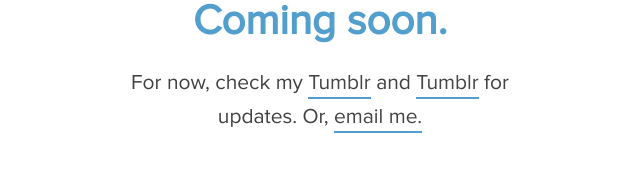
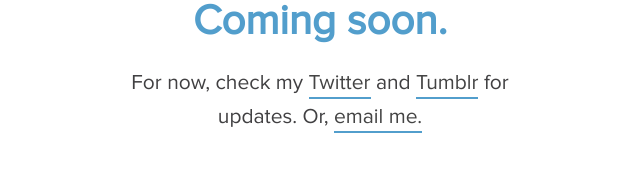
Before and after one commit to bairdbairdbaird/baird, a plain HTML site: page index.html in a window 1280 px wide. Shown: the part 457-628 px from the top of the page, 320-960 px from the left. Drawn offline with Linux system fonts and the light colour scheme; files whose address does not match are found by name.

Commit message:
Copy change

```diff
--- a/index.html
+++ b/index.html
@@ -12,7 +12,7 @@
 <div class="contain">
 	<img src="me.svg">
 	<h1>Coming soon.</h1>
-	<p>For now, check my <a href="http://twitter.com/bairdbairdbaird">Tumblr</a> and <a href="http://blog.austinwbaird.com">Tumblr</a> for updates. Or, <a href="mailto:austinwbaird@gmail.com">email me.</a></p>
+	<p>For now, check my <a href="http://twitter.com/bairdbairdbaird">Twitter</a> and <a href="http://blog.austinwbaird.com">Tumblr</a> for updates. Or, <a href="mailto:austinwbaird@gmail.com">email me.</a></p>
 </div>
 </body>
 </html>
```
